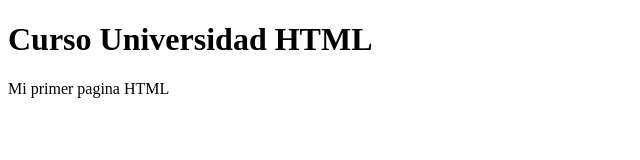
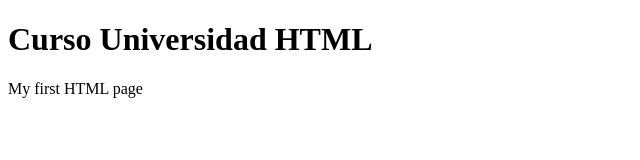
Before and after one commit to andresengineer/Git_Practice, a plain HTML site: page Leccion01/index.html in a window 1280 px wide. Shown: the full height of the page, 0-640 px from the left. Drawn offline with Linux system fonts and the light colour scheme.

Commit message:
My first commit

```diff
--- a/Leccion01/index.html
+++ b/Leccion01/index.html
@@ -5,6 +5,6 @@
     </head>
     <body>
         <h1>Curso Universidad HTML</h1>
-        <p>Mi primer pagina HTML</p>
+        <p>My first HTML page</p>
     </body>
 </html>
```
